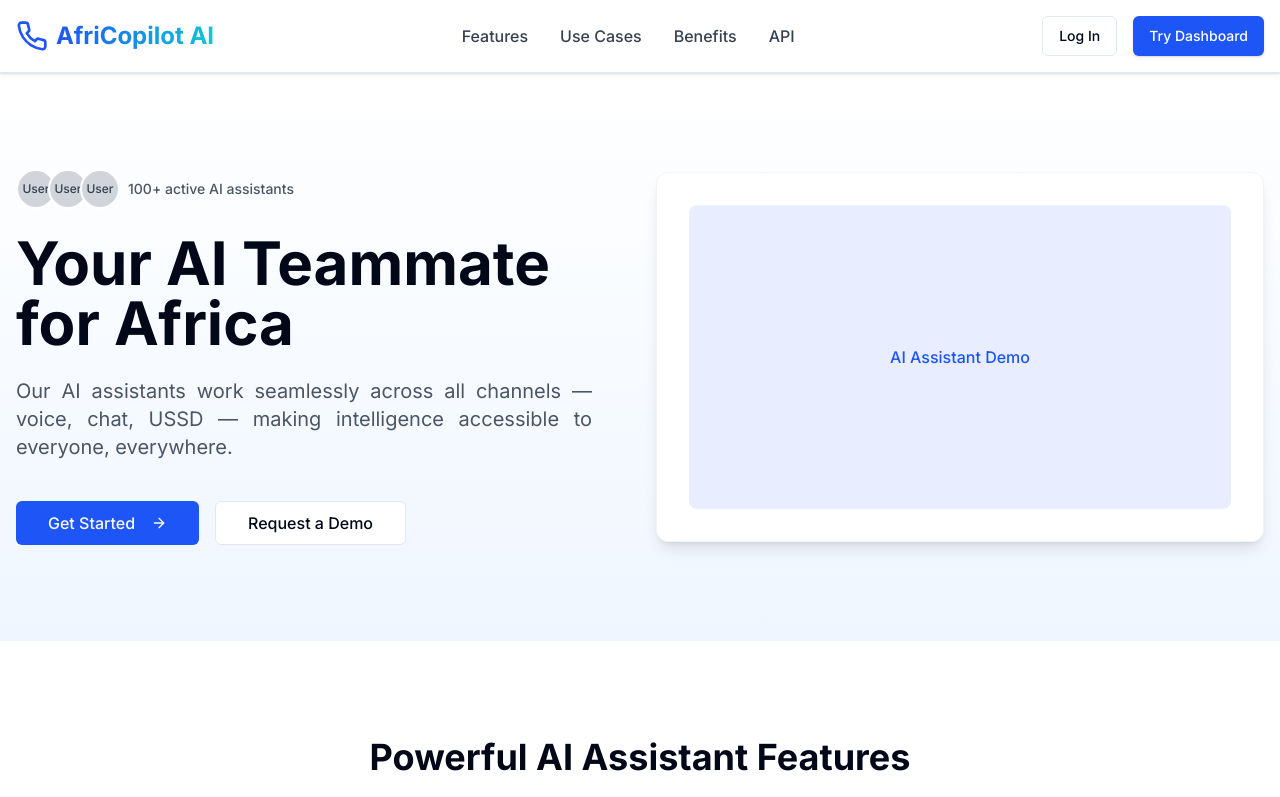
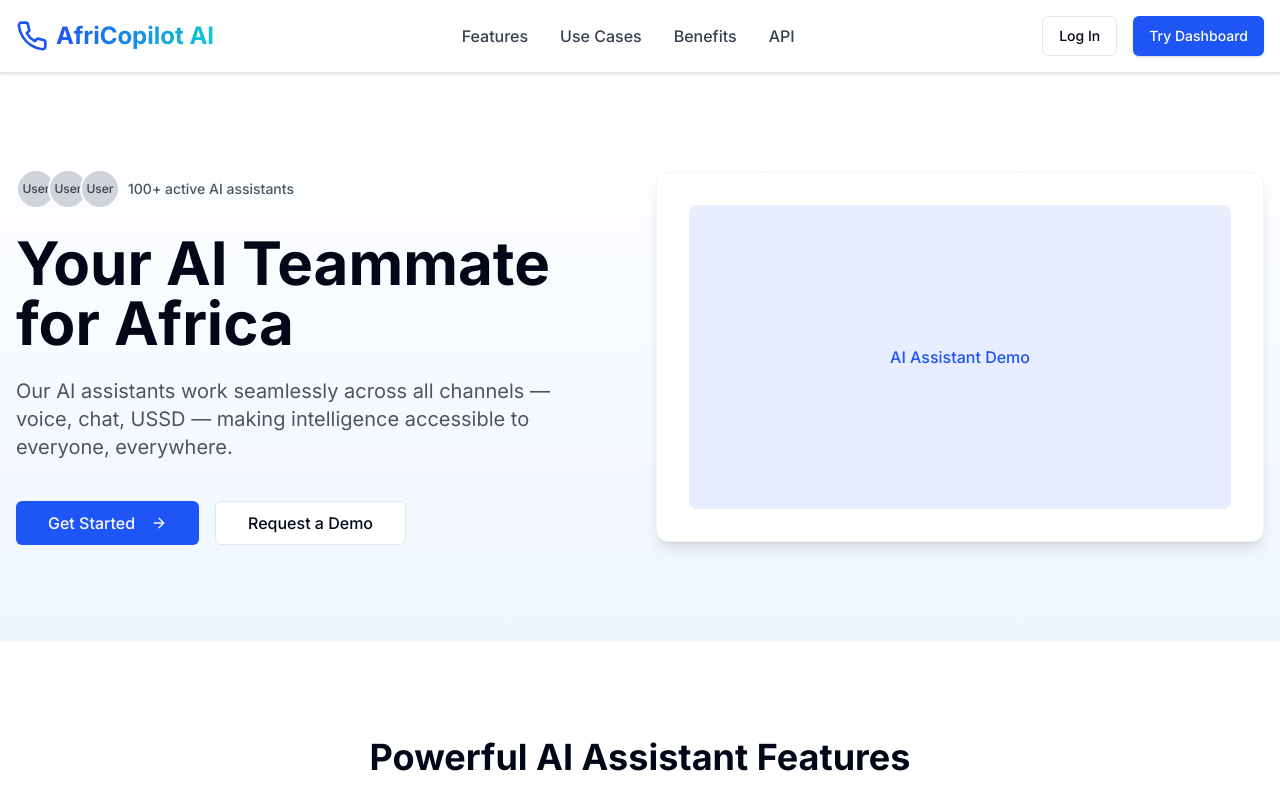
Before and after one commit to Isomkevin/bolna-playground-mirror, a React (Vite) app: page / in a window 1280 px wide. Shown: the top 797 px of the page. Built offline with nearby package versions, Linux system fonts and the light colour scheme.

Commit message:
Reverted to edit 989e3442-481b-4ed7-9ef3-662619158b51: "package.json update"

```diff
--- a/src/index.css
+++ b/src/index.css
@@ -118,11 +118,6 @@
 
   a {
     @apply transition-colors;
-  }
-
-  /* Add text justification to paragraph elements */
-  p {
-    @apply text-justify;
   }
 }
 
```
